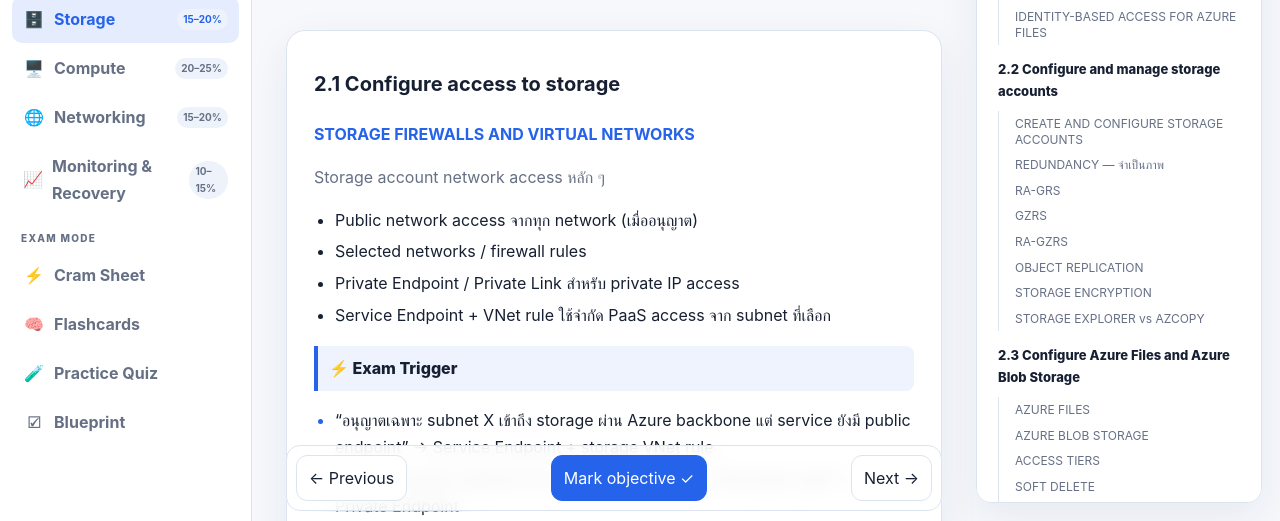
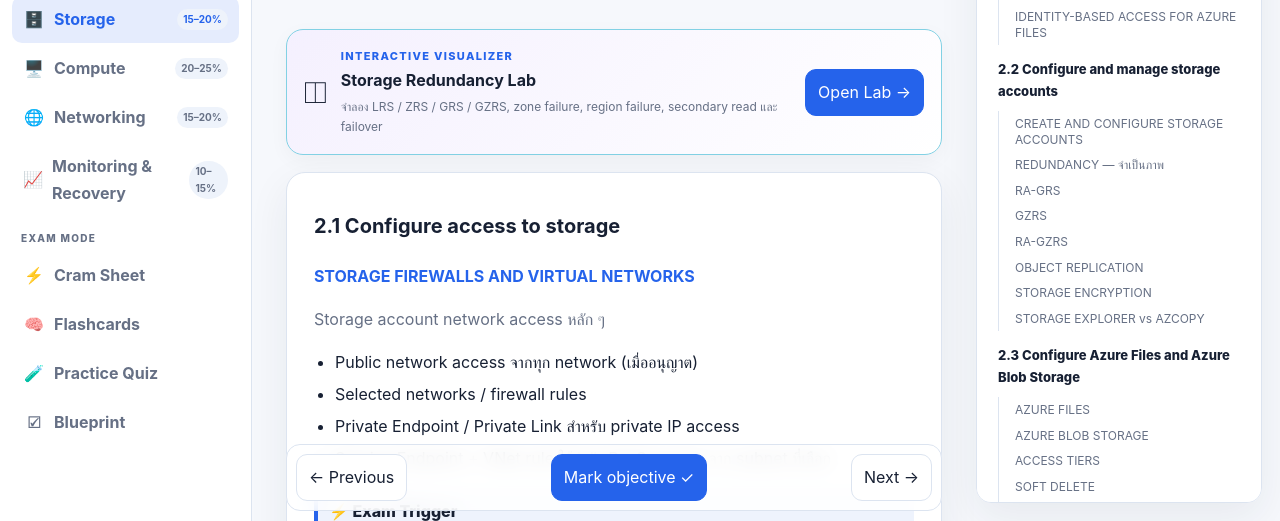
Before and after one commit to somkid-s5/az-104-master-cram-book, a plain HTML site: page storage.html in a window 1280 px wide. Shown: the part 279-800 px from the top of the page. Drawn offline with Linux system fonts and the light colour scheme.

Commit message:
Link Storage Redundancy lab from Storage page

```diff
--- a/storage.html
+++ b/storage.html
@@ -1 +1 @@
-<!doctype html><html lang="th"><head><meta charset="utf-8"><meta name="viewport" content="width=device-width,initial-scale=1"><title>Storage • AZ-104</title><link rel="stylesheet" href="assets/app.css"></head><body data-page="storage"><script src="assets/app.js"></script></body></html>
+<!doctype html><html lang="th"><head><meta charset="utf-8"><meta name="viewport" content="width=device-width,initial-scale=1"><title>Storage • AZ-104</title><link rel="stylesheet" href="assets/app.css"></head><body data-page="storage"><script src="assets/app.js"></script><script src="assets/storage-enhance.js"></script></body></html>
```
